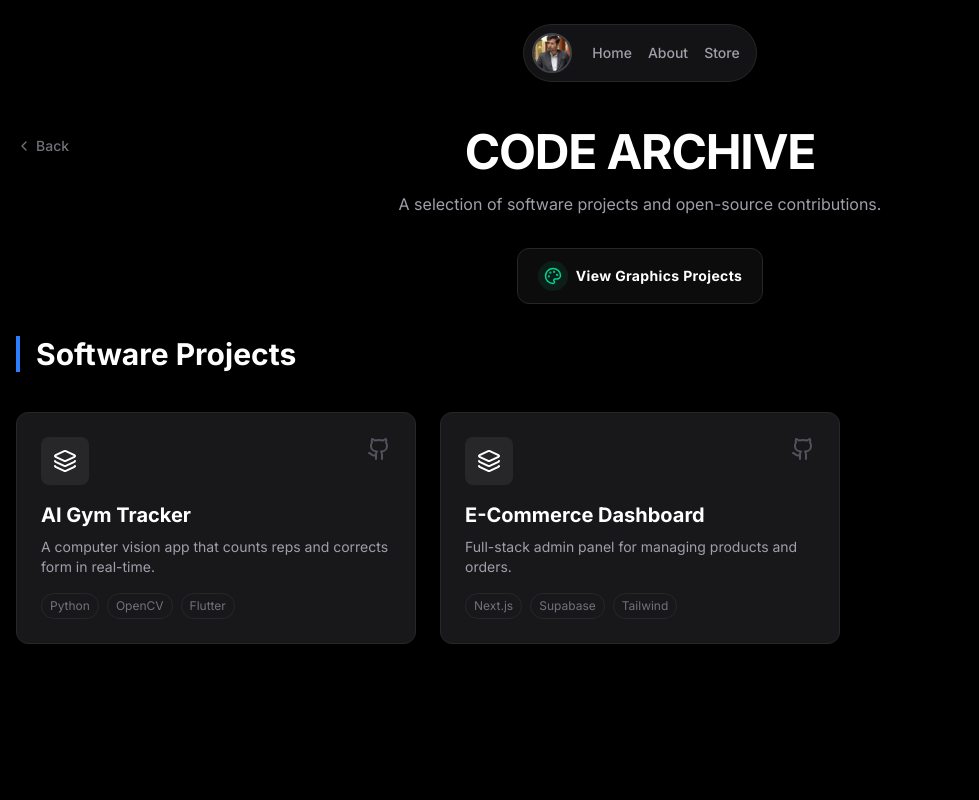
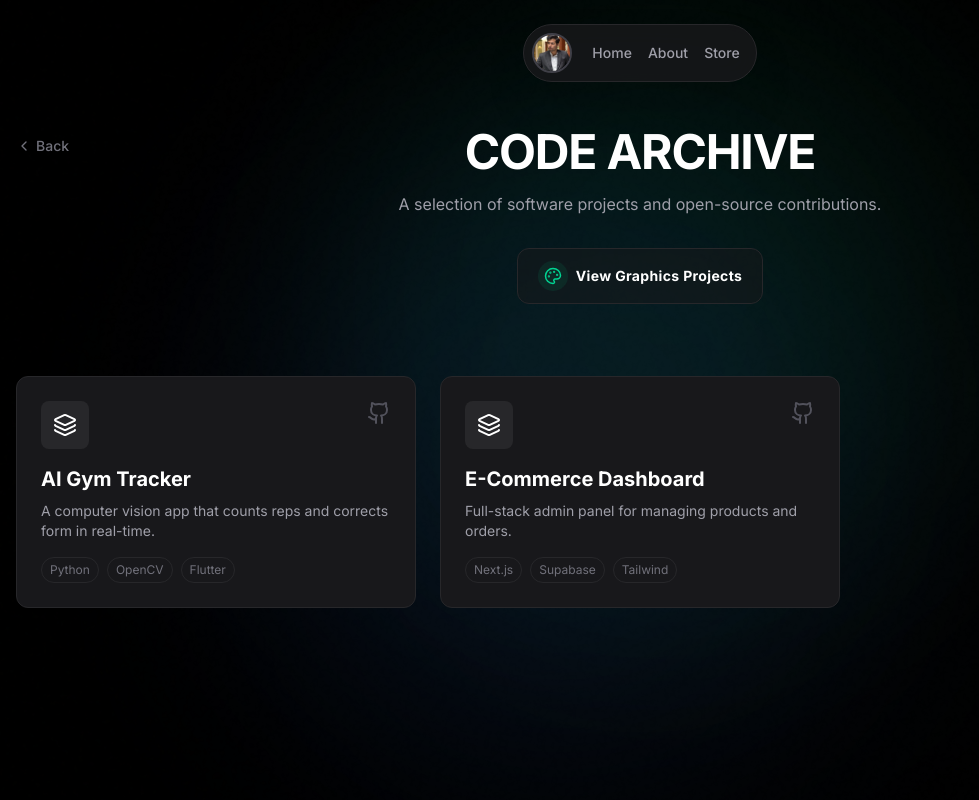
Before and after one commit to Shahmeerdv/personal-portfolio, a Next.js app: page /software in a window 1280 px wide. Shown: the top 800 px of the page, without its empty margins (0-979 px from the left). Built offline with nearby package versions, Linux system fonts and the light colour scheme.

Commit message:
animation

```diff
--- a/src/app/graphics/page.tsx
+++ b/src/app/graphics/page.tsx
@@ -3,6 +3,7 @@ import { useState, useEffect } from "react";
 import Link from "next/link";
 import { Code, ChevronLeft, ArrowUp } from "lucide-react";
 import ProjectGallery from "@/components/ProjectGallery";
+import { motion } from "framer-motion"; // 👈 1. Import Framer Motion
 
 export default function GraphicsPage() {
 
@@ -29,20 +30,38 @@ export default function GraphicsPage() {
   };
 
   return (
-    <main className="min-h-screen pt-32 pb-20 bg-black relative">
+    <main className="min-h-screen pt-32 pb-20 ">
 
       {/* Header Section */}
       <div className="relative max-w-7xl mx-auto px-4 mb-12 text-center">
 
         {/* Back to Home (Desktop Only) */}
-        <div className="absolute left-4 top-2 hidden md:block">
+        {/* 👇 Added 'z-50' to force it on top of overlapping layers */}
+        <div className="absolute left-4 top-2 hidden md:block z-50">
           <Link href="/" className="flex items-center gap-1 text-zinc-500 hover:text-white transition-colors text-sm font-medium">
             <ChevronLeft size={16} /> Back
           </Link>
         </div>
 
-        <h1 className="text-4xl md:text-5xl font-bold text-white mb-4 tracking-tight">GRAPHICS ARCHIVE</h1>
-        <p className="text-zinc-400 mb-8">Complete collection of commercial and personal works.</p>
+        {/* 👇 2. ANIMATED TITLE */}
+        <motion.h1
+          initial={{ opacity: 0, y: 20, filter: "blur(10px)" }}
+          animate={{ opacity: 1, y: 0, filter: "blur(0px)" }}
+          transition={{ duration: 0.7, delay: 0.1, ease: "easeOut" }}
+          className="text-[9vw] md:text-5xl font-bold text-white mb-4 tracking-tight whitespace-nowrap"
+        >
+          GRAPHICS ARCHIVE
+        </motion.h1>
+
+        {/* 👇 3. ANIMATED SUBTITLE */}
+        <motion.p
+          initial={{ opacity: 0 }}
+          animate={{ opacity: 1 }}
+          transition={{ duration: 0.7, delay: 0.3 }}
+          className="text-zinc-400 mb-8"
+        >
+          Complete collection of commercial and personal works.
+        </motion.p>
 
         {/* --- NAVIGATION BUTTON: Jump to Software --- */}
         <div className="flex justify-center">
@@ -63,10 +82,9 @@ export default function GraphicsPage() {
 
       <ProjectGallery isHome={false} />
 
-      {/* 👇 UPDATED: Minimal Button on Right */}
+      {/* Minimal Button on Right */}
       <div
-        className={`fixed bottom-8 right-6 z-50 transition-all duration-500 transform ${
-          showTopBtn ? "translate-y-0 opacity-100" : "translate-y-10 opacity-0 pointer-events-none"
+        className={`fixed bottom-8 right-6 z-50 transition-all duration-500 transform ${showTopBtn ? "translate-y-0 opacity-100" : "translate-y-10 opacity-0 pointer-events-none"
           }`}
       >
         <button
--- a/src/app/layout.tsx
+++ b/src/app/layout.tsx
@@ -2,7 +2,8 @@ import type { Metadata } from "next";
 import { Inter } from "next/font/google";
 import "./globals.css";
 import Navbar from "@/components/Navbar";
-import Footer from "@/components/Footer"; // Import Footer
+import Footer from "@/components/Footer";
+import BackgroundBlobs from "@/components/BackgroundBlobs"; // 👈 1. Import the blobs
 
 const inter = Inter({ subsets: ["latin"] });
 
@@ -10,7 +11,6 @@ export const metadata: Metadata = {
   title: "Shahmeer | Visual & Code",
   description: "Portfolio of Shahmeer - Graphic Designer & Software Developer. Specializing in high-performance software and avant-garde graphics.",
 
-  // This helps social networks find the right title/description
   openGraph: {
     title: "Shahmeer | Visual & Code",
     description: "Graphic Designer & Software Developer.",
@@ -29,9 +29,13 @@ export default function RootLayout({
   return (
     <html lang="en">
       <body className={`${inter.className} antialiased bg-black text-white selection:bg-white selection:text-black`}>
+
+        {/* 👇 2. Add the background component here */}
+        <BackgroundBlobs />
+
         <Navbar />
         {children}
-        <Footer /> {/* Add Footer Here */}
+        <Footer />
       </body>
     </html>
   );
--- a/src/app/page.tsx
+++ b/src/app/page.tsx
@@ -1,11 +1,13 @@
+"use client"; // 👈 1. Required for animations
 import Link from "next/link";
 import { Palette, Code } from "lucide-react";
 import ProjectGallery from "@/components/ProjectGallery";
-import SoftwareShowcase from "@/components/SoftwareShowcase"; // 👈 1. Imported the component
+import SoftwareShowcase from "@/components/SoftwareShowcase";
+import { motion } from "framer-motion"; // 👈 2. Import Framer Motion
 
 export default function Home() {
   return (
-    <main className="min-h-screen flex flex-col pt-32 pb-20 bg-black">
+    <main className="min-h-screen flex flex-col pt-32 pb-20 ">
 
       {/* --- HERO SECTION --- */}
       <div className="text-center mb-20 px-4 max-w-4xl mx-auto">
@@ -18,10 +20,15 @@ export default function Home() {
            </span>
         </div>
 
-        {/* Main Title */}
-        <h1 className="text-5xl md:text-8xl font-bold tracking-tighter bg-linear-to-b from-white via-white to-zinc-600 bg-clip-text text-transparent mb-6">
+        {/* 👇 3. ANIMATED TITLE (Cinematic Blur) */}
+        <motion.h1
+          initial={{ opacity: 0, y: 20, filter: "blur(10px)" }}
+          animate={{ opacity: 1, y: 0, filter: "blur(0px)" }}
+          transition={{ duration: 0.8, ease: "easeOut" }}
+          className="text-[11vw] md:text-8xl font-bold tracking-tighter bg-linear-to-b from-white via-white to-zinc-600 bg-clip-text text-transparent mb-6 whitespace-nowrap"
+        >
           VISUAL & CODE
-        </h1>
+        </motion.h1>
 
         <p className="text-zinc-400 text-lg max-w-xl mx-auto mb-10 leading-relaxed">
           A collection of high-performance software and avant-garde graphic design.
@@ -65,7 +72,6 @@ export default function Home() {
       </div>
 
       {/* --- SOFTWARE SECTION --- */}
-      {/* 👇 2. Added Software Showcase here */}
       <div className="w-full">
          <SoftwareShowcase showTitle={true} />
       </div>
--- a/src/app/software/page.tsx
+++ b/src/app/software/page.tsx
@@ -1,27 +1,43 @@
+"use client"; // 👈 1. Required for animations
 import Link from "next/link";
 import { Palette, ChevronLeft } from "lucide-react";
-import SoftwareShowcase from "@/components/SoftwareShowcase"; // Reusing your existing component
+import SoftwareShowcase from "@/components/SoftwareShowcase";
+import { motion } from "framer-motion"; // 👈 2. Import Framer Motion
 
 export default function SoftwarePage() {
     return (
-    <main className="min-h-screen pt-32 pb-20 bg-black">
+        <main className="min-h-screen pt-32 pb-20 ">
 
             {/* --- HEADER SECTION --- */}
             <div className="relative max-w-7xl mx-auto px-4 mb-4 text-center">
 
                 {/* Back to Home (Desktop Only) */}
-        <div className="absolute left-4 top-2 hidden md:block">
+                {/* 👇 Added 'z-50' to force it on top of overlapping layers */}
+                <div className="absolute left-4 top-2 hidden md:block z-50">
                     <Link href="/" className="flex items-center gap-1 text-zinc-500 hover:text-white transition-colors text-sm font-medium">
                         <ChevronLeft size={16} /> Back
                     </Link>
                 </div>
 
-        <h1 className="text-4xl md:text-5xl font-bold text-white mb-4 tracking-tight">
+                {/* 👇 3. ANIMATED TITLE */}
+                <motion.h1
+                    initial={{ opacity: 0, y: 20, filter: "blur(10px)" }}
+                    animate={{ opacity: 1, y: 0, filter: "blur(0px)" }}
+                    transition={{ duration: 0.7, delay: 0.1, ease: "easeOut" }}
+                    className="text-4xl md:text-5xl font-bold text-white mb-4 tracking-tight"
+                >
                     CODE ARCHIVE
-        </h1>
-        <p className="text-zinc-400 mb-8 max-w-2xl mx-auto">
+                </motion.h1>
+
+                {/* 👇 4. ANIMATED SUBTITLE */}
+                <motion.p
+                    initial={{ opacity: 0 }}
+                    animate={{ opacity: 1 }}
+                    transition={{ duration: 0.7, delay: 0.3 }}
+                    className="text-zinc-400 mb-8 max-w-2xl mx-auto"
+                >
                     A selection of software projects and open-source contributions.
-        </p>
+                </motion.p>
 
                 {/* --- CROSS-LINK BUTTON: Jump to Graphics --- */}
                 <div className="flex justify-center mb-8">
@@ -41,11 +57,9 @@ export default function SoftwarePage() {
             </div>
 
             {/* --- REUSING YOUR EXISTING COMPONENT --- */}
-      {/* Since SoftwareShowcase has its own padding and max-width,
-          we wrap it in a div to negative-margin the top so it sits closer to the header
-      */}
-      <div className="-mt-20">
-        <SoftwareShowcase />
+            <div className="-mt-10">
+                {/* 👇 5. Added showTitle={false} to avoid double headings */}
+                <SoftwareShowcase showTitle={false} />
             </div>
 
         </main>
--- /dev/null
+++ b/src/components/BackgroundBlobs.tsx
@@ -0,0 +1,54 @@
+"use client";
+import { motion } from "framer-motion";
+
+export default function BackgroundBlobs() {
+  return (
+    <div className="fixed inset-0 -z-50 overflow-hidden pointer-events-none">
+
+      {/* Blob 1: Emerald (Graphics) */}
+      <motion.div
+        animate={{
+          x: [-100, 100, -100],
+          y: [-50, 50, -50],
+          scale: [1, 1.2, 1],
+        }}
+        transition={{
+          duration: 10,
+          repeat: Infinity,
+          ease: "easeInOut",
+        }}
+        className="absolute top-0 left-1/4 w-[500px] h-[500px] bg-emerald-500/10 rounded-full blur-[100px]"
+      />
+
+      {/* Blob 2: Blue (Software) */}
+      <motion.div
+        animate={{
+          x: [100, -100, 100],
+          y: [50, -50, 50],
+          scale: [1.2, 1, 1.2],
+        }}
+        transition={{
+          duration: 12,
+          repeat: Infinity,
+          ease: "easeInOut",
+        }}
+        className="absolute bottom-0 right-1/4 w-[600px] h-[600px] bg-blue-500/10 rounded-full blur-[120px]"
+      />
+
+      {/* Blob 3: Purple/Zinc (Center subtle depth) */}
+      <motion.div
+        animate={{
+          opacity: [0.3, 0.6, 0.3],
+          scale: [1, 1.1, 1],
+        }}
+        transition={{
+          duration: 8,
+          repeat: Infinity,
+          ease: "easeInOut",
+        }}
+        className="absolute top-1/2 left-1/2 -translate-x-1/2 -translate-y-1/2 w-[800px] h-[800px] bg-zinc-800/20 rounded-full blur-[130px]"
+      />
+
+    </div>
+  );
+}
```
Lines whose indentation alone changed are shown as unchanged.
